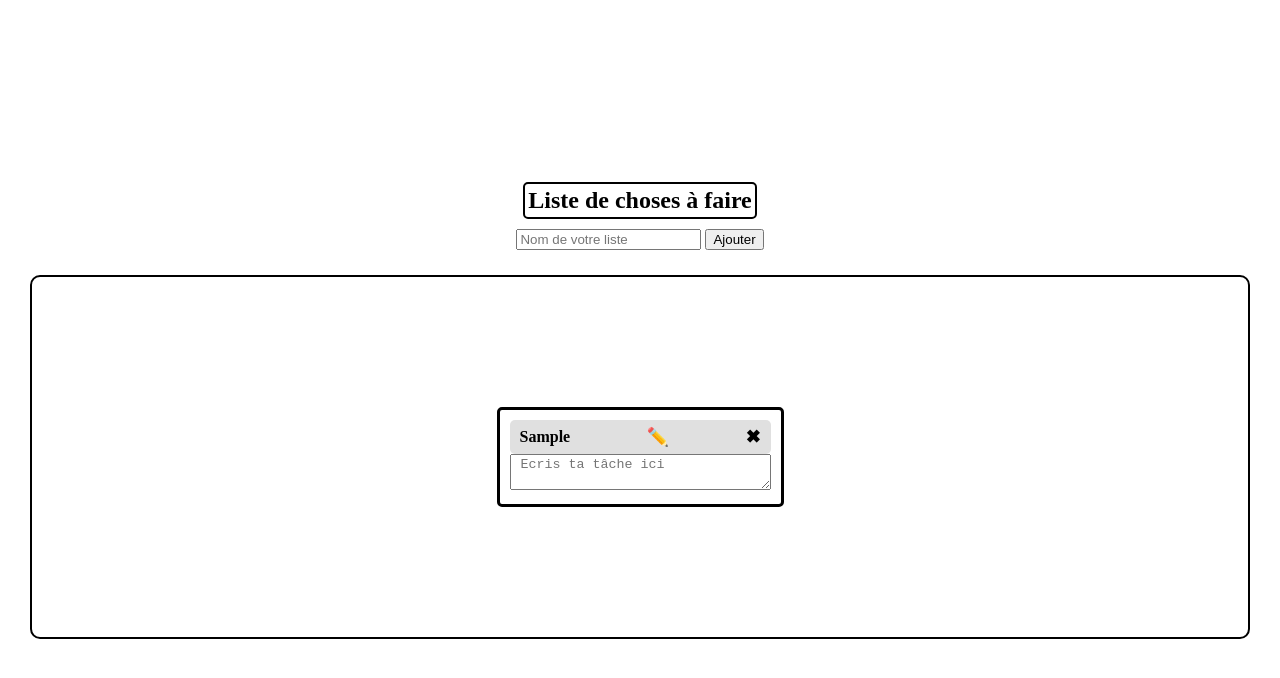
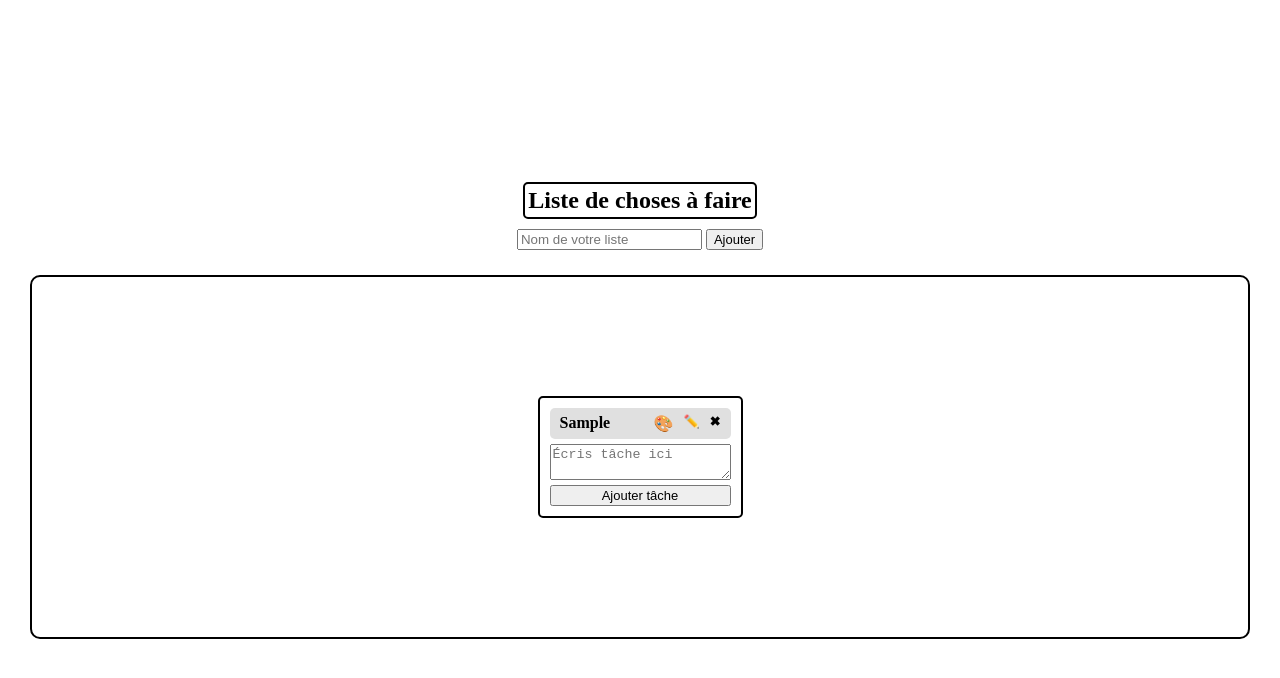
Before and after one commit to Disl11/To_do_liste, a plain HTML site: page index.html in a window 1280 px wide. Both pictures are taken after typing "Sample" into the empty fields and a click on the button "Ajouter". Drawn offline with Linux system fonts and the light colour scheme.

Commit message:
rusite bourrin

```diff
--- a/index.html
+++ b/index.html
@@ -1,5 +1,5 @@
 <!DOCTYPE html>
-<html lang="en">
+<html lang="fr">
 
 <head>
     <meta charset="UTF-8">
@@ -15,11 +15,11 @@
         </div>
         <div class="add">
             <input class="input" type="text" placeholder="Nom de votre liste">
-            <button class="ajouter" >Ajouter </button>
+            <button class="ajouter">Ajouter</button>
         </div>
     </section>
-    <section id="area">
-    </section>
+
+    <section id="area"></section>
 
     <script type="module" src="main.js"></script>
 </body>
--- a/main.js
+++ b/main.js
@@ -1,66 +1,3 @@
+import { add_list } from "./modules/add_list.js";
 
-const btnAjouter = document.querySelector(".ajouter");
-const input = document.querySelector(".input");
-const area = document.querySelector("#area");
-
-btnAjouter.addEventListener("click", function () {
-    // conditon si rien dans l'input de pas ajouter retourne rien
-
-    const titleTask = input.value
-    if (titleTask === "") {
-        return;
-    }
-
-    // creation d'une nouvelle liste
-    const newList = document.createElement("div")
-    newList.className = "newList"
-
-
-    //   création de la div Titre de la tâche
-    const titleDiv = document.createElement("div");
-    titleDiv.className = "titleDiv";
-    titleDiv.textContent = titleTask;
-
-    // Création du boutton suprimé la liste
-    let btnDelete = document.createElement("span")
-    btnDelete.className = "delete";
-    btnDelete.textContent = "✖";
-
-    //création éditer le titre de la liste
-    let btnEdit = document.createElement("span")
-    btnEdit.className = "edit";
-    btnEdit.textContent = "✏️";
-
-    titleDiv.appendChild(btnEdit);
-    titleDiv.appendChild(btnDelete);
-
-    const divText = document.createElement("div");
-    divText.className = "divText"
-
-    //Création de tu text area pour la taches
-    let text = document.createElement("textarea")
-    text.className = "textarea"
-    text.placeholder = " Ecris ta tâche ici "
-    text.row = 10;
-    text.cols = 30;
-
-    divText.appendChild(text);
-
-    // Assemblage
-    newList.appendChild(titleDiv);
-    newList.appendChild(divText);
-    area.appendChild(newList);
-
-    btnDelete.addEventListener("click", function () {
-        area.removeChild(newList);
-
-    })
-
-    btnEdit.addEventListener("click", function () {
-        newList.contentEditable = true;
-        newList.focus();
-
-    })
-
-    input.value = "";
-})
+add_list();
--- /dev/null
+++ b/modules/add_list.js
@@ -0,0 +1,24 @@
+import { createNewList } from "./create_list.js";
+
+export function add_list() {
+  const btnAjouter = document.querySelector(".ajouter");
+  const input = document.querySelector(".input");
+  const area = document.querySelector("#area");
+
+  function ajouterListe() {
+    const titleTask = input.value;
+    if (titleTask === "") return;
+
+    createNewList(titleTask, area);
+    input.value = "";
+  }
+
+  btnAjouter.addEventListener("click", ajouterListe);
+
+  input.addEventListener("keydown", (press) => {
+    if (press.key === "Enter") {
+      press.preventDefault();
+      ajouterListe();
+    }
+  });
+}
--- /dev/null
+++ b/modules/create_list.js
@@ -0,0 +1,86 @@
+export function createNewList(titleTask, area) {
+  const newList = document.createElement("div");
+  newList.className = "newList";
+
+  const titleDiv = document.createElement("div");
+  titleDiv.className = "titleDiv";
+
+  const titleText = document.createElement("span");
+  titleText.className = "titleText";
+  titleText.textContent = titleTask;
+
+  const btnGroup = document.createElement("div");
+  btnGroup.className = "btnGroup";
+
+  const btnEdit = document.createElement("span");
+  btnEdit.className = "edit";
+  btnEdit.textContent = "✏️";
+
+  const btnDelete = document.createElement("span");
+  btnDelete.className = "delete";
+  btnDelete.textContent = "✖";
+
+  const btnColor = document.createElement("span");
+  btnColor.className = "color";
+  btnColor.textContent = "🎨";
+
+  btnGroup.appendChild(btnColor);
+  btnGroup.appendChild(btnEdit);
+  btnGroup.appendChild(btnDelete);
+
+  titleDiv.appendChild(titleText);
+  titleDiv.appendChild(btnGroup);
+
+  const divText = document.createElement("div");
+  divText.className = "divText";
+
+  const text = document.createElement("textarea");
+  text.className = "textarea";
+  text.placeholder = "Écris tâche ici";
+
+  const btnAddTache = document.createElement("button");
+  btnAddTache.className = "addTache";
+  btnAddTache.textContent = "Ajouter tâche";
+
+  divText.appendChild(text);
+  divText.appendChild(btnAddTache);
+
+  newList.appendChild(titleDiv);
+  newList.appendChild(divText);
+  area.appendChild(newList);
+
+  // =========  Event listener =======
+
+  // bouton delete
+  btnDelete.addEventListener("click", () => {
+    area.removeChild(newList);
+  });
+
+  // bouton edit
+  btnEdit.addEventListener("click", () => {
+    const inputEdit = document.createElement("input");
+    inputEdit.type = "text";
+    inputEdit.value = titleText.textContent;
+    inputEdit.className = "inputEdit";
+
+    titleDiv.replaceChild(inputEdit, titleText);
+    inputEdit.focus();
+
+    inputEdit.addEventListener("keypress", (press) => {
+      if (press.key === "Enter") {
+        press.preventDefault();
+        titleText.textContent = inputEdit.value;
+        titleDiv.replaceChild(titleText, inputEdit);
+      }
+    });
+  });
+
+  // bouton add tache
+  btnAddTache.addEventListener("click", () => {
+    const newTextArea = document.createElement("textarea");
+    newTextArea.className = "textarea";
+    newTextArea.placeholder = "Écris tâche ici";
+
+    divText.insertBefore(newTextArea, btnAddTache);
+  });
+}
--- a/style.css
+++ b/style.css
@@ -1,4 +1,4 @@
-body{
+body {
     padding: 0;
     margin: 0;
     height: 100vh;
@@ -8,15 +8,14 @@ body{
     flex-direction: column;
 }
 
-.title{
-    border: solid;
+.title {
+    border: solid 2px;
     margin: 10px;
     border-radius: 5px;
-    border: solid 2px ;
     padding: 3px;
 }
 
-#sectionMain{
+#sectionMain {
     display: flex;
     flex-direction: column;
     align-items: center;
@@ -24,10 +23,10 @@ body{
     padding: 10px;
 }
 
-#area{
+#area {
     height: 45%;
     width: 95%;
-    border: solid  2px;
+    border: solid 2px;
     border-radius: 10px;
     margin-top: 15px;
     display: flex;
@@ -37,17 +36,16 @@ body{
     gap: 10px;
 }
 
-.newList{
-    border: 3px, solid, black;
+.newList {
+    border: 2px solid black;
     border-radius: 5px;
     display: flex;
     justify-content: center;
     flex-direction: column;
     padding: 10px;
-
 }
 
-.titleDiv{
+.titleDiv {
     display: flex;
     justify-content: space-between;
     align-items: center;
@@ -57,14 +55,39 @@ body{
     border-radius: 5px;
 }
 
-.titleDiv .edit,
-.titleDiv .delete {
-  cursor: pointer;
-  margin-left: 10px;
-  font-size: 18px;
+.btnGroup {
+    display: flex;
+    gap: 10px;
 }
 
-.titleDiv .edit:hover,
-.titleDiv .delete:hover {
-  background-color: #e0e0e02f ;
+.edit,
+.delete,
+.ajouter,
+.addTache {
+    cursor: pointer;
+    font-size: 13px;
 }
+
+.edit:hover,
+.delete:hover {
+    background-color: #000000c9;
+    border-radius: 3px;
+    color: white;
+}
+
+.inputEdit {
+    background-color: transparent;
+    border: none;
+    outline: none;
+}
+
+.divText{
+    display: flex;
+    justify-content: center;
+    flex-direction: column;
+}
+
+.textarea{
+    margin-bottom: 5px ;
+    margin-top: 5px ;
+}
```
Also changed, not shown: modules/local_storage.js (added, +43 -0 lines). Lines whose indentation alone changed are shown as unchanged.
